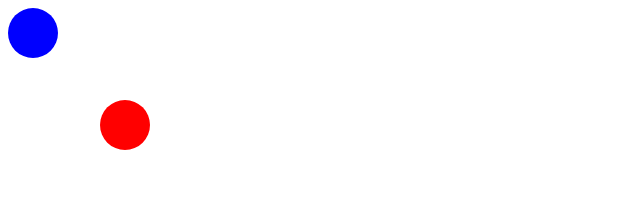
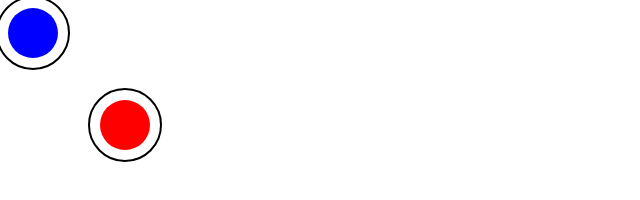
Before and after one commit to dorythecat/TriangulationDemo, a plain HTML site: page index.html in a window 1280 px wide. Shown: the whole page, without its empty margins (0-640 px from the left). Drawn offline with Linux system fonts and the light colour scheme.

Commit message:
Added small rings around circles

```diff
--- a/index.html
+++ b/index.html
@@ -9,7 +9,11 @@
     <script src="res/script.js" defer></script>
 </head>
 <body>
-    <div id="circle1" class="circle"></div>
-    <div id="circle2" class="circle" style="left: 100px; top: 100px;"></div>
+    <div id="circle1" class="circle">
+        <div class="ring"></div>
+    </div>
+    <div id="circle2" class="circle" style="left: 100px; top: 100px;">
+        <div class="ring"></div>
+    </div>
 </body>
 </html>
--- a/res/styles.css
+++ b/res/styles.css
@@ -10,6 +10,18 @@
     box-shadow: 0 0 10px rgba(0, 0, 0, 0.5);
 }
 
+.ring {
+    z-index: -1;
+    position: absolute;
+    left: 50%;
+    top: 50%;
+    transform: translate(-50%, -50%);
+    width: 70px;
+    height: 70px;
+    border-radius: 50%;
+    border: 2px solid black;
+}
+
 #circle1 {
     background-color: blue;
 }
```
